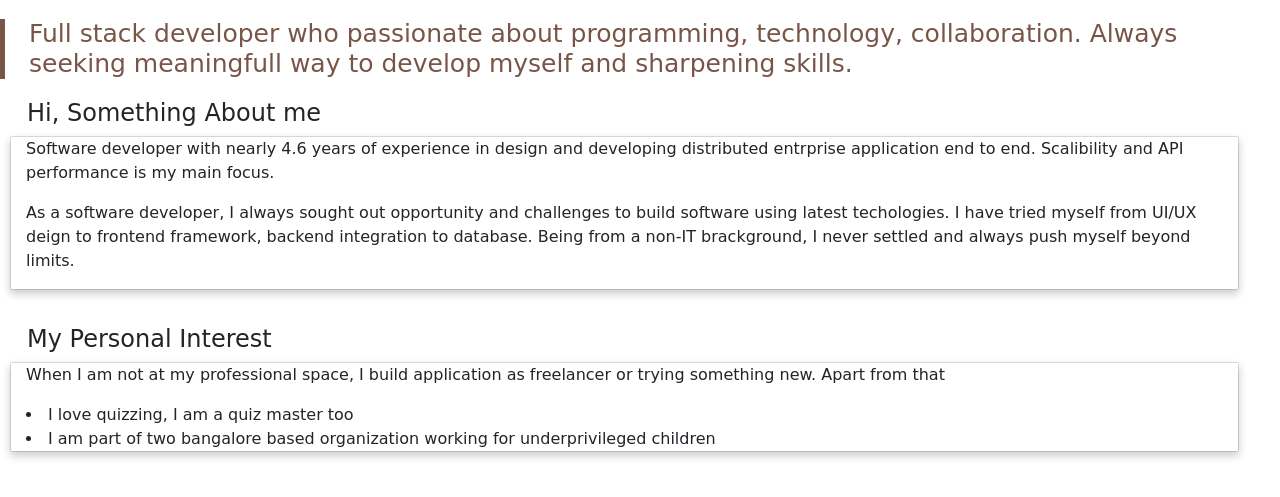
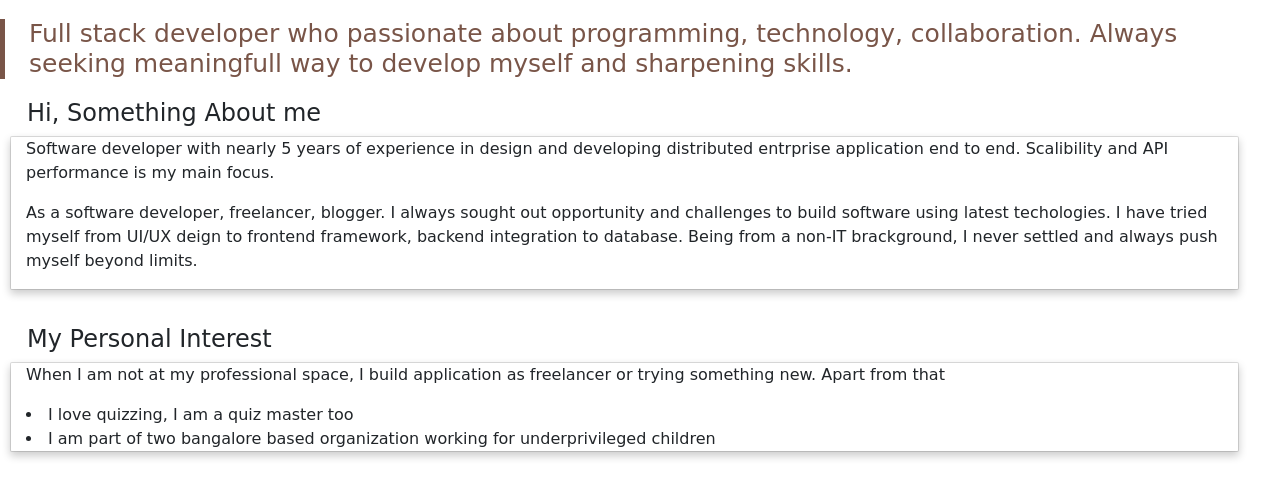
Before and after one commit to TechReporter/tanmoydasgupta, a plain HTML site: page About.html in a window 1280 px wide. Shown: the part 101-598 px from the top of the page. Drawn offline with Linux system fonts and the light colour scheme.

Commit message:
Update About.html

```diff
--- a/About.html
+++ b/About.html
@@ -22,10 +22,10 @@
                                 <h4 class="text-heading">Hi, Something About me</h4>
 
                             <div class="card">
-                    <p class="title-text">Software developer with nearly 4.6 years of experience in design and developing distributed entrprise application end to end.
+                    <p class="title-text">Software developer with nearly 5 years of experience in design and developing distributed entrprise application end to end.
                         Scalibility and API performance is my main focus.
                     </p>
-                    <P class="title-text" >As a software developer, I always sought out opportunity and challenges to build software using latest techologies. I have tried
+                    <P class="title-text" >As a software developer, freelancer, blogger. I always sought out opportunity and challenges to build software using latest techologies. I have tried
                         myself from UI/UX deign to
                         frontend framework, backend integration to database. Being from a non-IT brackground, I never settled and always push myself beyond limits.</P>
                         </div>
```
